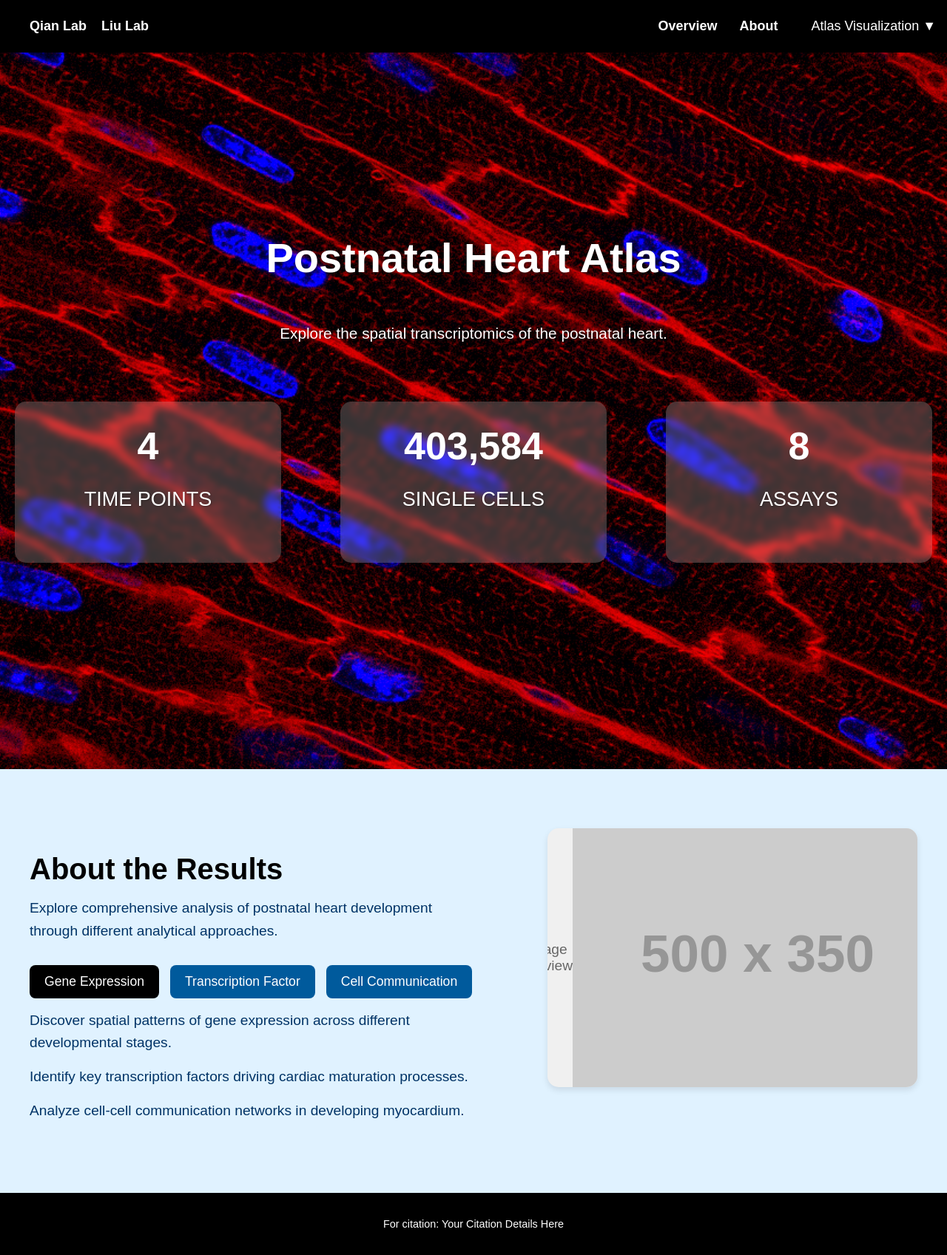
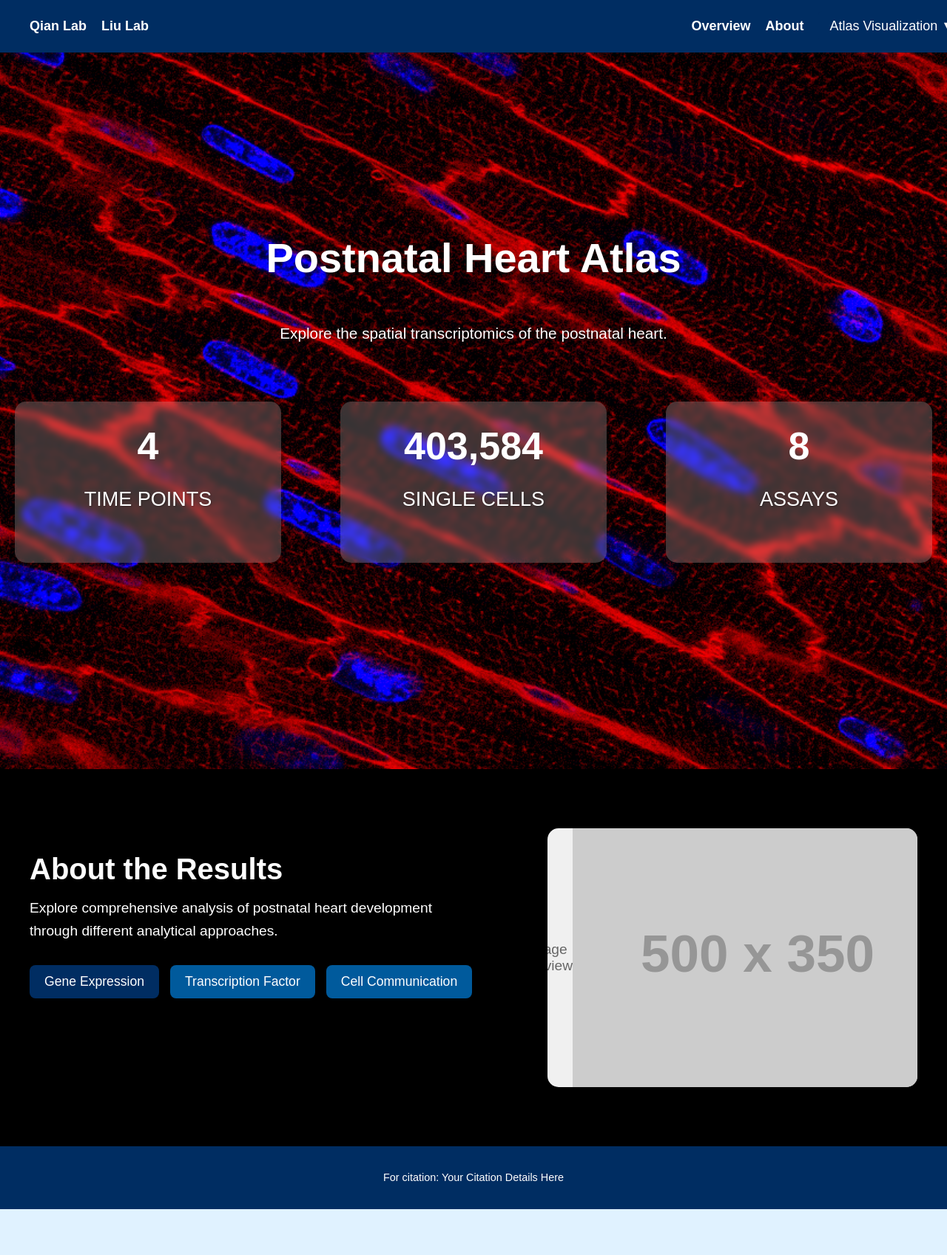
Before and after one commit to yrsong001/postnatal_heart_atlas, a plain HTML site: page index.html in a window 1280 px wide. Shown: the whole page at 74% size. After the commit the page ends 1635 px from the top, so only its background shows below. Drawn offline with Linux system fonts and the light colour scheme; placeholder pictures from the web are drawn by us.

Commit message:
Change the About Design.

```diff
--- a/index.html
+++ b/index.html
@@ -13,13 +13,13 @@
       text-align: center;
     }
 
-    /* Fixed Navigation Bar - Black */
+    /* Fixed Navigation Bar */
     .navbar {
       display: flex;
       justify-content: space-between;
       align-items: center;
       padding: 15px 40px;
-      background-color: #000000;
+      background-color: #002D62;
       position: fixed;
       width: 100%;
       top: 0;
@@ -43,9 +43,7 @@
     .nav-right {
       display: flex;
       align-items: center;
-      gap: 30px;
-      margin-left: auto;
-      padding-right: 40px;
+      gap: 20px;
     }
     .nav-right a {
       text-decoration: none;
@@ -61,12 +59,13 @@
     /* Dropdown Menu */
     .dropdown {
       position: relative;
+      margin-right: 15px;
     }
     .dropbtn {
       font-size: 18px;
       padding: 10px 15px;
       border-radius: 5px;
-      background-color: #000000;
+      background-color: #002D62;
       color: white;
       border: none;
       cursor: pointer;
@@ -75,7 +74,7 @@
     .dropdown-content {
       display: none;
       position: absolute;
-      right: -10px;
+      right: 0;
       background-color: white;
       min-width: 200px;
       box-shadow: 0px 4px 8px rgba(0, 0, 0, 0.2);
@@ -143,8 +142,8 @@
     /* About Section */
     .about-section {
       padding: 80px 20px;
-      background-color: #E0F2FF;
-      color: #003366;
+      background-color: #000000;
+      color: white;
     }
     .about-content {
       display: flex;
@@ -162,7 +161,7 @@
     .about-text h2 {
       font-size: 2.5em;
       margin-bottom: 15px;
-      color: #000000;
+      color: white;
     }
     .about-text p {
       font-size: 1.2em;
@@ -189,7 +188,7 @@
       transform: translateY(-2px);
     }
     .tab.active {
-      background-color: #000000;
+      background-color: #002D62;
     }
 
     /* Image Container */
@@ -219,10 +218,10 @@
       font-size: 1.2em;
     }
 
-    /* Footer - Black */
+    /* Footer */
     .footer {
       padding: 20px;
-      background-color: #000000;
+      background-color: #002D62;
       font-size: 0.9em;
       color: white;
     }
@@ -237,17 +236,15 @@
       <a href="https://www.jliulab.com/">Liu Lab</a>
     </div>
     <div class="nav-right">
-      <div style="display: flex; gap: 30px; align-items: center;">
-        <a href="#overview">Overview</a>
-        <a href="#about">About</a>
-        <div class="dropdown">
-          <button class="dropbtn">Atlas Visualization ▼</button>
-          <div class="dropdown-content">
-            <a href="#">P0 Visualization</a>
-            <a href="#">P7 Visualization</a>
-            <a href="#">P14 Visualization</a>
-            <a href="#">P21 Visualization</a>
-          </div>
+      <a href="#overview">Overview</a>
+      <a href="#about">About</a>
+      <div class="dropdown">
+        <button class="dropbtn">Atlas Visualization ▼</button>
+        <div class="dropdown-content">
+          <a href="https://yrsong001.github.io/heart_p0_data/">P0 Visualization</a>
+          <a href="https://yrsong001.github.io/heart_p7_data/">P7 Visualization</a>
+          <a href="https://yrsong001.github.io/heart_p14_data/">P14 Visualization</a>
+          <a href="https://yrsong001.github.io/heart_p21_data/">P21 Visualization</a>
         </div>
       </div>
     </div>
@@ -286,20 +283,14 @@
           <div class="tab" data-tab="cc">Cell Communication</div>
         </div>
 
-        <div class="tab-content" id="gene">
-          <p>Discover spatial patterns of gene expression across different developmental stages.</p>
-        </div>
-        <div class="tab-content" id="tf">
-          <p>Identify key transcription factors driving cardiac maturation processes.</p>
-        </div>
-        <div class="tab-content" id="cc">
-          <p>Analyze cell-cell communication networks in developing myocardium.</p>
-        </div>
+        <div class="tab-content" id="gene"></div>
+        <div class="tab-content" id="tf"></div>
+        <div class="tab-content" id="cc"></div>
       </div>
 
       <div class="image-container">
         <div class="placeholder-text">Image Preview</div>
-        <img src="https://via.placeholder.com/500x350/000000/FFFFFF?text=Gene+Expression" class="image-placeholder active" data-tab="gene" alt="Gene Expression">
+        <img src="https://via.placeholder.com/500x350/002D62/FFFFFF?text=Gene+Expression" class="image-placeholder active" data-tab="gene" alt="Gene Expression">
         <img src="https://via.placeholder.com/500x350/005A9C/FFFFFF?text=Transcription+Factors" class="image-placeholder" data-tab="tf" alt="Transcription Factors">
         <img src="https://via.placeholder.com/500x350/004080/FFFFFF?text=Cell+Communication" class="image-placeholder" data-tab="cc" alt="Cell Communication">
       </div>
```
